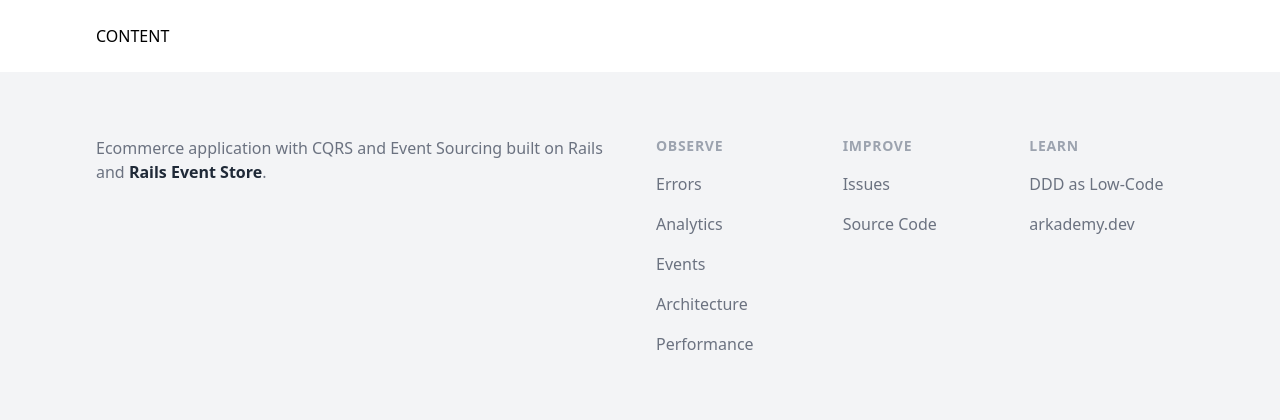
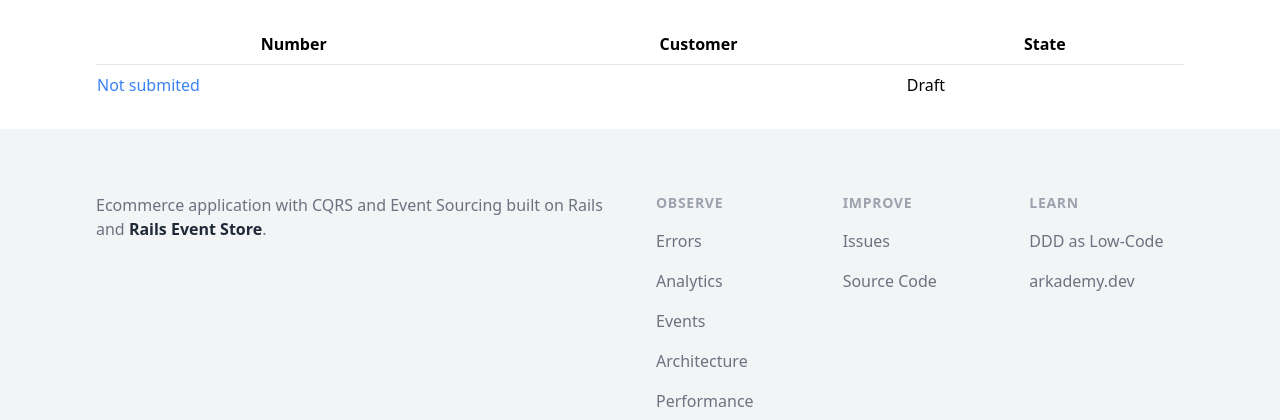
Before and after one commit to NetstationPL/example_event_source_ecommerce, a Django app: page /orders/ in a window 1280 px wide. Shown: the part 150-570 px from the top of the page. Run offline with Django 4.2, Linux system fonts and the light colour scheme; tables that the repository leaves empty hold one stand-in row (values such as "Sample post"); some libraries are stand-ins or nearby versions.

Commit message:
orders list

```diff
--- a/django_application/orders/templates/orders/index.html
+++ b/django_application/orders/templates/orders/index.html
@@ -10,3 +10,24 @@
 		<a href="{% url 'orders:new' %}">New Order</a>
 	</button>
 {% endblock %}
+
+{% block content %}
+	<table class="w-full">
+		<thead>
+			<tr>
+				<th class="px-4 py-2">Number</th>
+				<th class="px-4 py-2">Customer</th>
+				<th class="px-4 py-2">State</th>
+			</tr>
+		</thead>
+		<tbody>
+			{% for order in orders %}
+				<tr class="border-t">
+					<td class="py-2"><a href="{% url 'orders:edit' order.uid %}" class="text-blue-500 hover:underline">Not submited</a></td>
+					<td class="py-2"></td>
+					<td class="py-2">Draft</td>
+				</tr>
+			{% endfor %}
+		</tbody>
+	</table>
+{% endblock %}
```
Also changed, not shown: django_application/orders/tests.py (+12 -0 lines).
